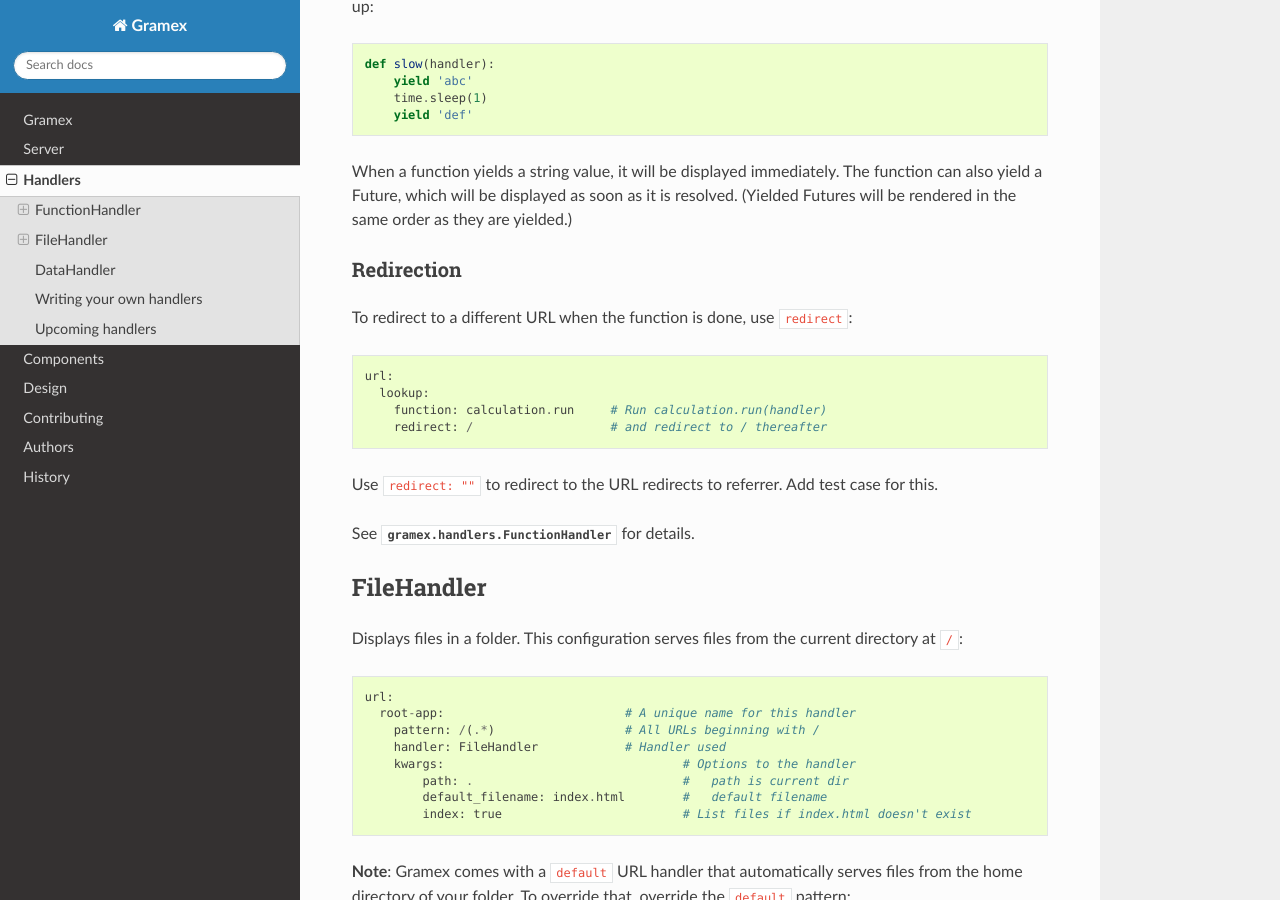
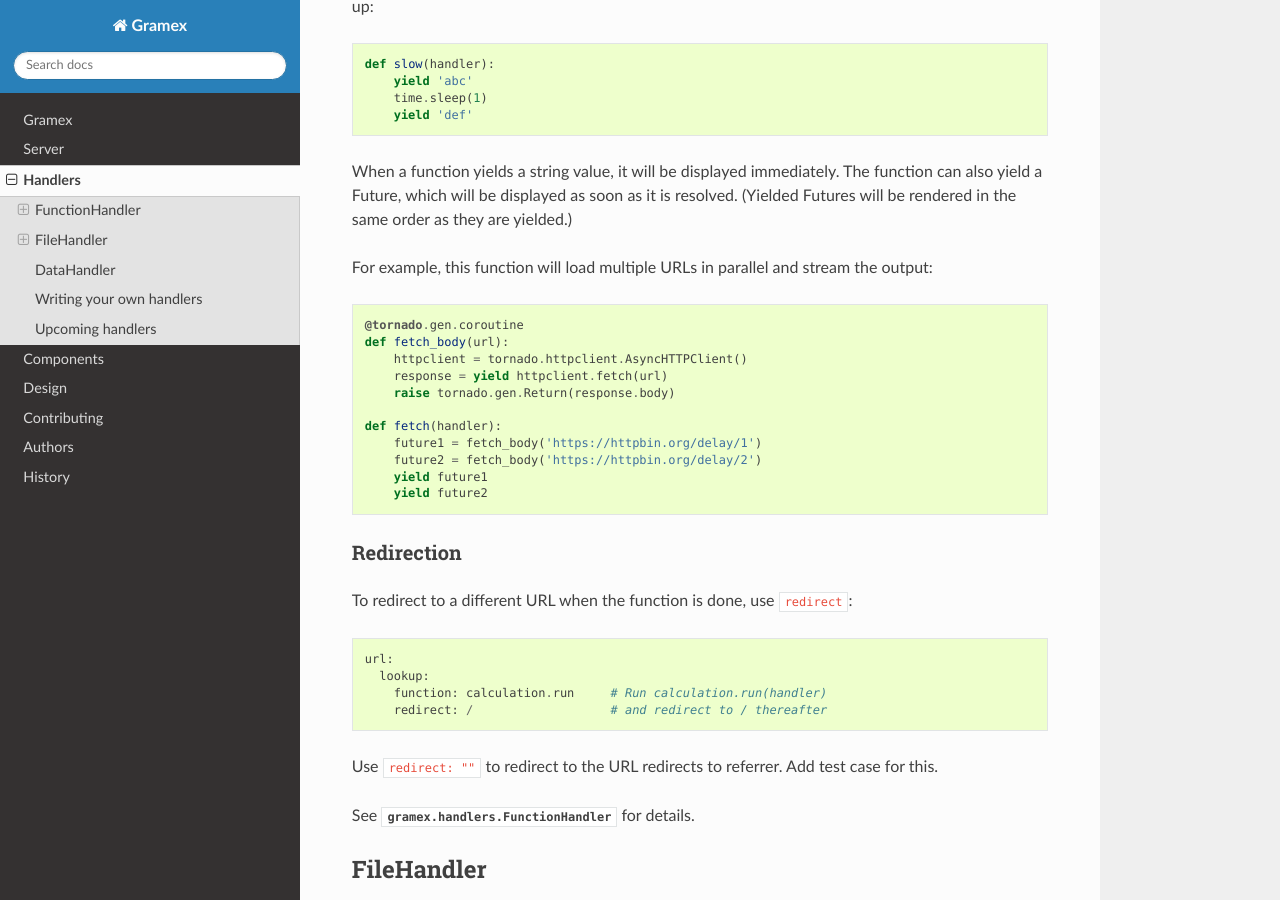
Before and after one commit to gramener/gramex, a Sphinx documentation site: the page built from docs/handlers.rst, in a window 1280 px wide and 900 px high, scrolled down 3042 px. Built offline with Sphinx 7.4.7 and the Read the Docs theme 2.0.0, drawn with Linux system fonts in a browser that asks for light colours; the version number could not be read and is left out.

Commit message:
DOC: example of parallel streaming URLs. Addresses #18

```diff
--- a/docs/handlers.rst
+++ b/docs/handlers.rst
@@ -155,6 +155,21 @@
 resolved. (Yielded Futures will be rendered in the same order as they are
 yielded.)
 
+For example, this function will load multiple URLs in parallel and stream the
+output::
+
+    @tornado.gen.coroutine
+    def fetch_body(url):
+        httpclient = tornado.httpclient.AsyncHTTPClient()
+        response = yield httpclient.fetch(url)
+        raise tornado.gen.Return(response.body)
+
+    def fetch(handler):
+        future1 = fetch_body('https://httpbin.org/delay/1')
+        future2 = fetch_body('https://httpbin.org/delay/2')
+        yield future1
+        yield future2
+
 Redirection
 :::::::::::
 
```
Also changed, not shown: 1 other file.
